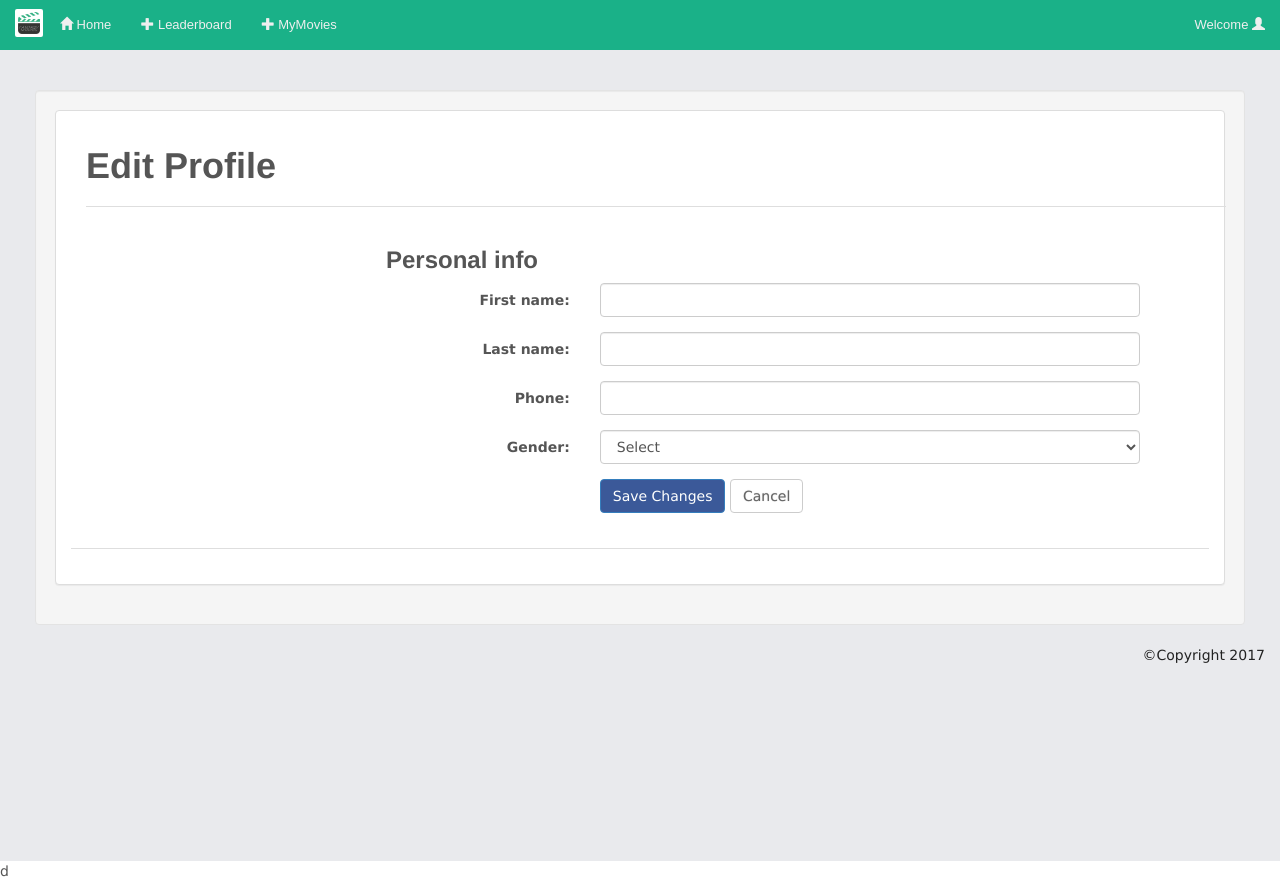
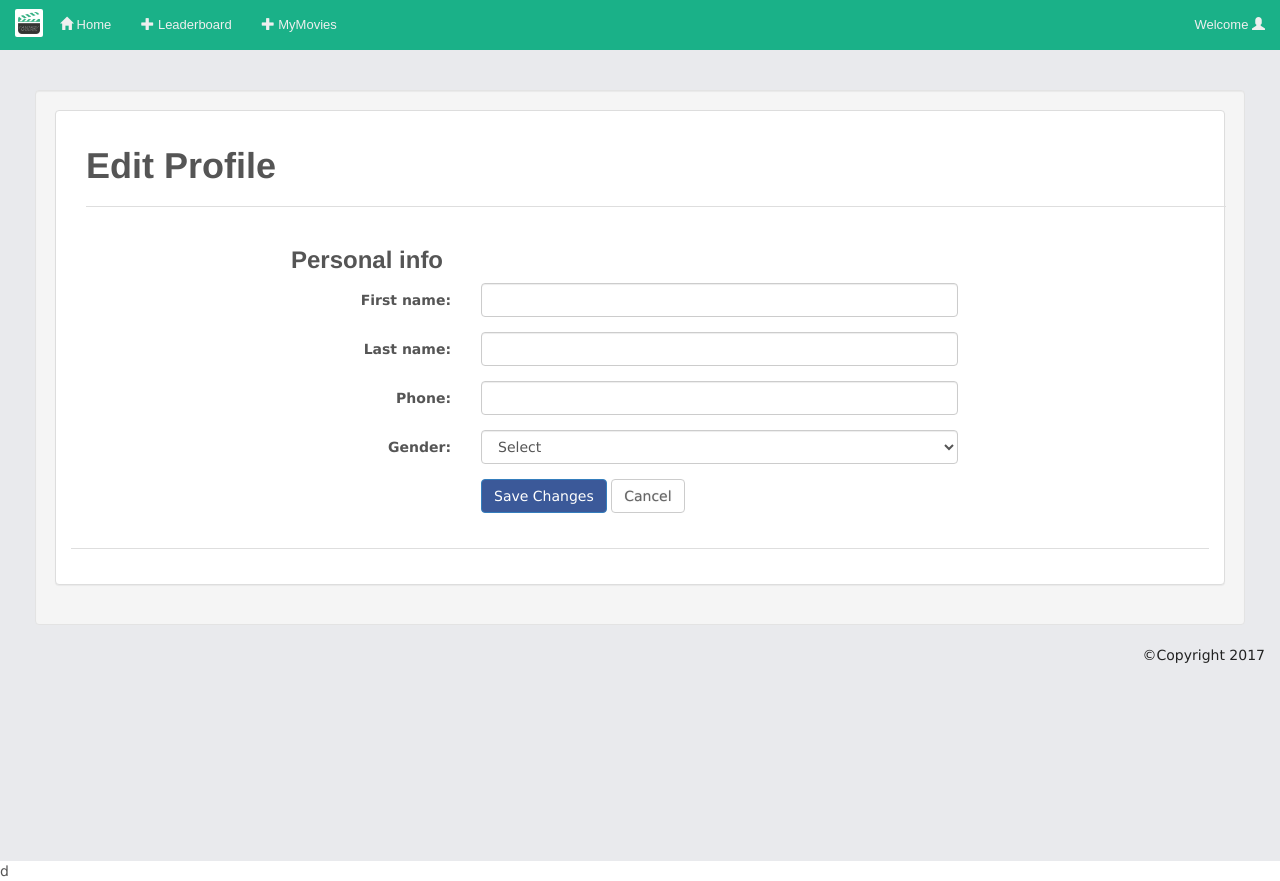
Before and after one commit to animesh21/fmovies, a Django app: template templates/profile.html in a window 1280 px wide. Run offline with Django 3.2, Linux system fonts and the light colour scheme; the template is opened without the code that fills it, so the values that code supplies are empty; parts of the project's set-up code (start-up, migrations or seed data) failed here and were passed over.

Commit message:
Login automatically after signup
* Logs in automatically after signup
* Profile edit form in center

```diff
--- a/templates/profile.html
+++ b/templates/profile.html
@@ -1,5 +1,5 @@
 {% extends 'home_base.html' %}
-{%load static%}
+{% load static %}
 {% block content %}
 
     <div class="well">
@@ -9,43 +9,51 @@
                     <h1>Edit Profile</h1>
                     <hr>
                     <div class="row">
-                    <form class="form-horizontal" role="form" enctype = "multipart/form-data" action = "#" method = "POST" >
-                        {% csrf_token %}
-                        <!-- left column -->
-                        <div class="col-md-3">
+                        <div class="col-md-2">
+{#                            <form class="form-horizontal" role="form" enctype="multipart/form-data" action="#"#}
+{#                                  method="POST">#}
+{#                                {% csrf_token %}#}
+{#                                <!-- left column -->#}
+{##}
 {#                                <div class="text-center">#}
-{#                                     <img src="{{ MEDIA_URL }}{{uobj.picture}}" onerror='this.src="{% static 'images/profilepicholder.jpg'%}"' class="avatar img-circle" alt="">#}
+{#                                    <img src="{{ MEDIA_URL }}{{ uobj.picture }}"#}
+{#                                         onerror='this.src="{% static 'images/profilepicholder.jpg' %}"'#}
+{#                                         class="avatar img-circle" alt="">#}
 {#                                    <h6>Upload a different photo...</h6>#}
 {#                                    <input type="file" name="profile" class="form-control" required>#}
 {#                                </div>#}
-{#                            <input type="submit" class="btn btn-primary" value="Upload">#}
+{#                                <input type="submit" class="btn btn-primary" value="Upload">#}
+{#                            #}
+{#                            </form>#}
                         </div>
-                    </form>
                         <!-- edit form column -->
-                    <div class="col-md-9 personal-info">
-                        <div style = 'display: none' class="alert alert-info alert-dismissable">
+                        <div class="col-md-8 personal-info">
+                            <div style='display: none' class="alert alert-info alert-dismissable">
                                 <a class="panel-close close" data-dismiss="alert">×</a>
                                 <i class="fa fa-coffee"></i>Your Profile <strong>Successful</strong> Updated.
                             </div>
                             <h3>Personal info</h3>
-                        <form class="form-horizontal" role="form"  action = "#" method = "POST" >
+                            <form class="form-horizontal" role="form" action="#" method="POST">
                                 {% csrf_token %}
                                 <div class="form-group">
                                     <label class="col-lg-3 control-label">First name:</label>
                                     <div class="col-lg-8">
-                                    <input class="form-control" name="first_name" type="text" placeholder="{{uobj.first_name}}" value="" >
+                                        <input class="form-control" name="first_name" type="text"
+                                               placeholder="{{ uobj.first_name }}" value="">
                                     </div>
                                 </div>
                                 <div class="form-group">
                                     <label class="col-lg-3 control-label">Last name:</label>
                                     <div class="col-lg-8">
-                                    <input class="form-control" name="last_name" type="text" value="" placeholder="{{uobj.last_name}}">
+                                        <input class="form-control" name="last_name" type="text" value=""
+                                               placeholder="{{ uobj.last_name }}">
                                     </div>
                                 </div>
                                 <div class="form-group">
                                     <label class="col-lg-3 control-label">Phone:</label>
                                     <div class="col-lg-8">
-                                <input class="form-control" name="phone" type="number" value="" placeholder="{{uobj.phone}}">
+                                        <input class="form-control" name="phone" type="number" value=""
+                                               placeholder="{{ uobj.phone }}">
                                     </div>
                                 </div>
                                 <div class="form-group">
@@ -73,6 +81,8 @@
                             </form>
                         </div>
 
+                        <div class="col-md-2"></div>
+
                     </div>
                 </div>
                 <hr>
--- a/urls/web_urls.py
+++ b/urls/web_urls.py
@@ -3,7 +3,7 @@ This is the url configuration file for the web module.
 @author info@asquarexpert.com
 """
 
-from django.conf.urls import url,include
+from django.conf.urls import url, include
 from django.contrib import admin
 from apps.web import views
 urlpatterns = [
```
Also changed, not shown: apps/web/views.py (+36 -35 lines). Lines whose indentation alone changed are shown as unchanged.
